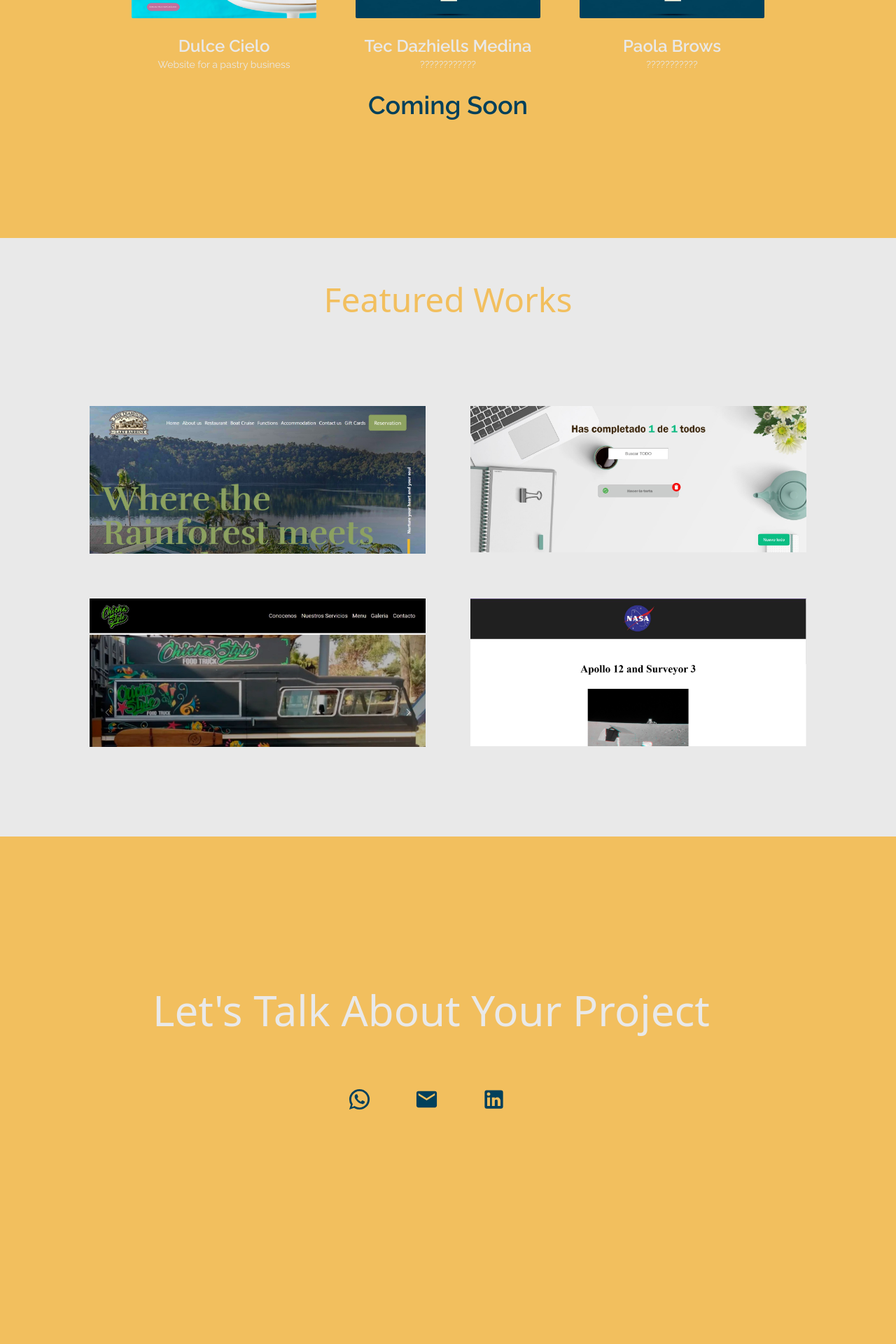
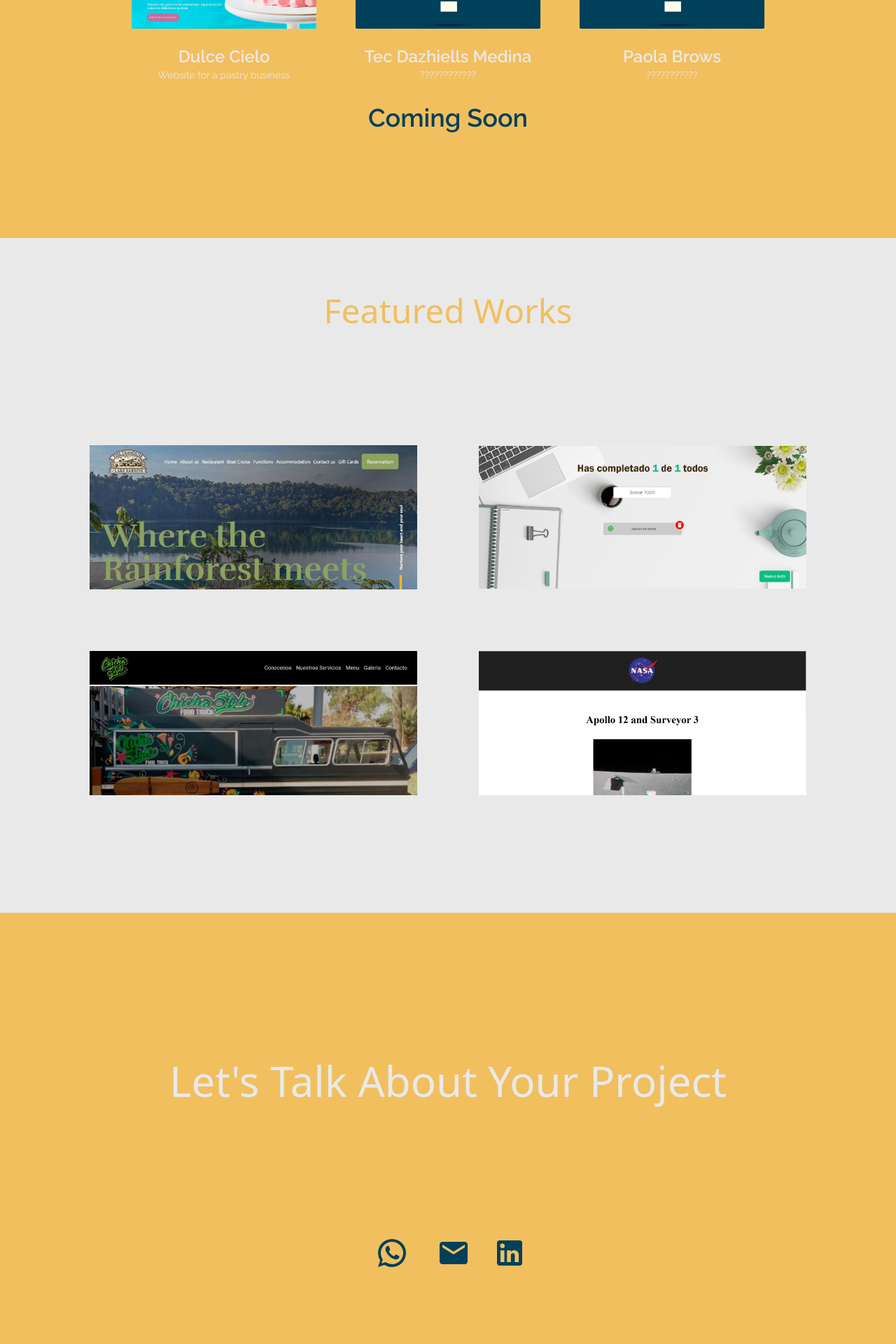
Before and after one commit to Nazarelis/anabel-ojeda-portfolio, a React (Vite) app: page / in a window 1280 px wide. Shown: the part 2060-3980 px from the top of the page at 70% size. Built offline with nearby package versions, Linux system fonts and the light colour scheme.

Commit message:
mejoras responsive en todos los componentes del main

```diff
--- a/src/components/BannerAboutMe.jsx
+++ b/src/components/BannerAboutMe.jsx
@@ -18,12 +18,12 @@ function BannerAboutMe(){
         className="w-full h-screen bg-[#E9E9E9] flex justify-center flex-col">
             <div className="flex justify-center items-center w-full ">
                 <div className='w-1/2 '>
-                    <h1 className="flex flex-col pr-12 text-[#F2BF5E] text-center text-4xl ">
+                    <h1 className="flex flex-col pr-12 text-[#F2BF5E] text-center md:text-4xl ">
                     {t('titleAboutMe')}
                     </h1>
                 </div>
                 <div className='w-1/2 flex items-center '>
-                    <p className="w-4/5 text-justify text-[#272F40] flex text-2xl">
+                    <p className="w-4/5 text-justify text-[#272F40] flex md:text-2xl">
                     {t('parrAboutMe')}
                     </p>
                 </div>
--- a/src/components/ButtonContact.jsx
+++ b/src/components/ButtonContact.jsx
@@ -6,21 +6,21 @@ function ButtonsContact () {
     return (
         <>
 
-        <div className='w-24 rounded-full'>
-            <a className='w-full' href="https://wa.me/5491125196070" target="_blank" rel="noopener noreferrer">
-            <WhatsAppIcon fontSize="large" sx={{ color: '#01405B' }}/>
+        <div className='w-20 h-20 md:w-24 md:h-24 flex items-center justify-center'>
+            <a className='w-full h-full flex items-center' href="https://wa.me/5491125196070" target="_blank" rel="noopener noreferrer">
+            <WhatsAppIcon sx={{ color:'#01405B', fontSize: "3rem", width: '100%'  }}/>
             </a>
         </div>
 
-        <div className='w-24 rounded-full'>
+        <div className='w-20 h-20 flex items-center justify-center'>
             <a className='w-full' href="mailto:anabelojeda2001@gmail.com" target="_blank" rel="noopener noreferrer">
-            <EmailIcon fontSize="large" sx={{ color:'#01405B' }}/>
+            <EmailIcon sx={{ color:'#01405B', fontSize: "3rem", width: '100%'  }}/>
             </a>
         </div>
 
-        <div className='w-24 rounded-full'>
+        <div className='w-20 h-20 flex items-center justify-center '>
             <a className='w-full' href="https://www.linkedin.com/in/anabel-ojeda/" target="_blank" rel="noopener noreferrer">
-            <LinkedInIcon fontSize="large" sx={{ color: '#01405B' }}/>
+            <LinkedInIcon sx={{ color:'#01405B', fontSize: "3rem", width: '100%'  }}/>
             </a>
         </div>
 
--- a/src/components/CardProject.jsx
+++ b/src/components/CardProject.jsx
@@ -9,7 +9,7 @@ function CardProject({src, href}){
         <motion.div
         whileHover={{ scale: 1.1 }}>
 
-        <div className='md:w-full w-1/2 md:p-8 hover:bg-pink'>
+        <div className='w-full md:p-8 hover:bg-pink'>
         <a href={href} target="_blank" rel="noopener noreferrer">
             <img src={src} alt="imagen proyecto" className=''/>
             </a>
--- a/src/components/CardWebs.jsx
+++ b/src/components/CardWebs.jsx
@@ -1,26 +1,26 @@
-import { useTranslation } from 'react-i18next';
+// import { useTranslation } from 'react-i18next';
 // import Button from './Button';
 import PropTypes from 'prop-types';
 import CardButton from './CardButton';
 import {motion} from 'framer-motion'
 function CardWeb({titleWebCard, pWebCard, src}){
-    const { t } = useTranslation('home');
+    // const { t } = useTranslation('home');
 
     return(
         <motion.div
         whileHover={{ scale: 1.1 }}
 
-        className='w-72 h-70 m-4 mt-12 rounded-lg  flex flex-col  justify-center items-center '>
+        className='w-60 md:w-72 h-64 m-4 mt-12 rounded-lg flex flex-col justify-center items-center '>
 
-            <div className='w-11/12 pt-4 flex content-start max-h-40 '>
+            <div className='md:w-11/12 pt-4 flex content-start max-h-40 '>
                 <img src={src} alt="imagen de dulce cielo" className='rounded-sm w-full'/>
             </div>
             <div className='p-4 flex flex-col items-center w-full h-1/3'>
-                <h1 className='text-[#E9E9E9] font-semibold pt-2 text-2xl font-raleway'>
+                <h1 className='text-[#E9E9E9] font-semibold pt-2 md:text-2xl font-raleway'>
                     {titleWebCard}
                 </h1>
 
-                <p className='text-[#E9E9E9] text-sm text-center font-raleway'>
+                <p className='text-[#E9E9E9] md:text-sm text-center font-raleway'>
                 {pWebCard}
                 </p>
             </div>
--- a/src/components/SectionContact.jsx
+++ b/src/components/SectionContact.jsx
@@ -6,13 +6,13 @@ function SectionContact(){
 
     return(
         <>
-        <div className="w-full md:h-screen bg-[#F2BF5E] flex justify-center flex-col">
+        <div className="w-full md:h-screen h-60 bg-[#F2BF5E] flex justify-center flex-col">
             <div className="flex md:mt-24 justify-center items-center w-full ">
-            <h1 className="flex flex-col pr-12 text-[#E9E9E9] text-center text-6xl ">
+            <h1 className="flex flex-col justify-center items-center pb-4 text-[#E9E9E9] text-center md:text-6xl text-2xl ">
             {t('sectionContact')}
             </h1>
             </div>
-            <div className='flex flex-column md:pt-20 justify-center w-full h-1/2'>
+            <div className='flex flex-column justify-center items-center md:w-full md:h-1/2'>
                 <ButtonsContact/>
             </div>
         </div>
--- a/src/components/SectionInitiatives.jsx
+++ b/src/components/SectionInitiatives.jsx
@@ -14,7 +14,7 @@ function SectionInitiatives() {
             <motion.div
                 className="flex flex-col pt-10 items-center justify-center md:h-screen w-full bg-[#F2BF5E]"
             >
-                <div className="flex flex-col justify-center items-center">
+                <div className="flex flex-col justify-center items-center m-10 mb-2">
                     <h2 className="text-[#01405B] font-raleway font-semibold mt-4 md:text-3xl">
                         {t('titleWebsQC')}
                     </h2>
@@ -23,14 +23,14 @@ function SectionInitiatives() {
                     </p>
                 </div>
                 <motion.div
-                    className="flex flex-col md:flex-row w-full justify-center"
+                    className="flex flex-col md:flex-row w-full items-center justify-center"
                 >
                     {/* Usamos las imágenes importadas */}
                     <CardWeb titleWebCard={t('titleCardOne')} pWebCard={t('parrCardOne')} src={dulceC} />
                     <CardWeb titleWebCard={t('titleCardTwo')} pWebCard={t('parrCardTwo')} src={fondoIncognita} />
                     <CardWeb titleWebCard={t('titleCardThree')} pWebCard={t('parrCardThree')} src={fondoIncognita} />
                 </motion.div>
-                <div className="flex justify-center items-center w-auto">
+                <div className="flex justify-center items-center w-auto mb-4">
                     <h1 className="text-[#01405B] md:text-4xl font-raleway font-semibold mb-4">
                         {t('comingtext')}
                     </h1>
--- a/src/components/SectionProjects.jsx
+++ b/src/components/SectionProjects.jsx
@@ -11,19 +11,21 @@ function SectionProjects() {
 
     return (
         <>
-            <div className="w-full h-auto bg-[#E9E9E9] flex justify-center flex-col">
+            <div className="w-full h-auto bg-[#E9E9E9] flex flex-col items-center">
                 <div className="flex justify-center items-center w-full md:mt-16">
-                    <h1 className="flex flex-col text-[#F2BF5E] text-center text-5xl ">
+                    <h1 className="text-[#F2BF5E] text-center text-2xl mt-4 md:text-5xl">
                         {t('sectionFeaturedWorks')}
                     </h1>
                 </div>
-                <div className="w-full grid md:grid-cols-2 grid-cols-1 md:p-24 md:w-full">
-
+                <div className="w-full grid md:grid-cols-2 grid-cols-1 gap-6 md:p-24 m-10 place-items-center">
                     <CardProject src={captureLakeBarrine} href="https://lakebarrine.com.au/" />
                     <CardProject src={captureAppTodo} href="https://nazarelis.github.io/TODOS_APP/" />
                     <CardProject src={captureChichaStyle} href="https://chicha-style-foodtruck.web.app/" />
                     <CardProject src={captureNasa} href="https://cosmicimage-1e517.web.app/" />
                 </div>
+
+
+
             </div>
         </>
     );
```
